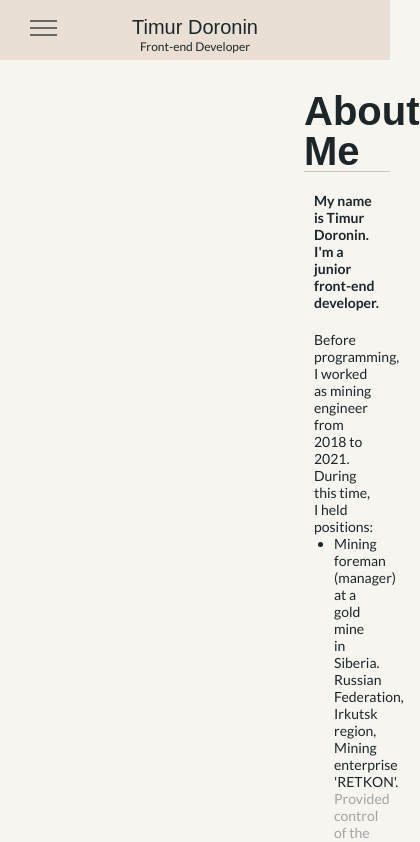
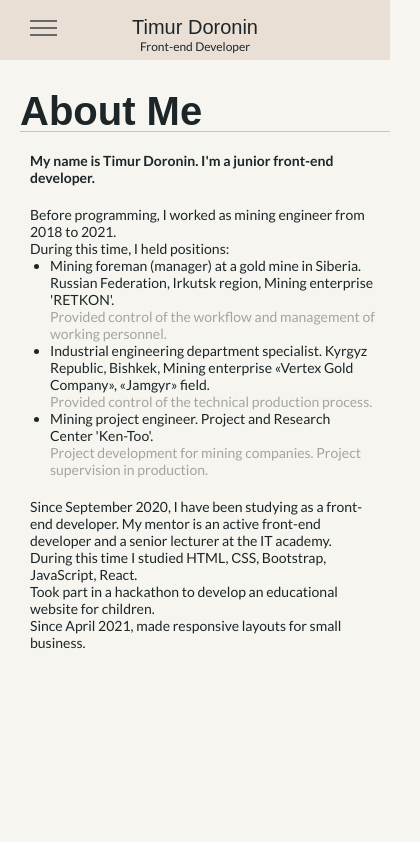
Before and after one commit to TimTimi4/CV, a React (Create React App) app: page / in a window 390 px wide. Shown: the top 842 px of the page, 420 px wide, since content can reach past the window. Built offline with nearby package versions, Linux system fonts and the light colour scheme; a web font is replaced by a local one.

Commit message:
add responsive about

```diff
--- a/src/components/PageTemplate/styled.js
+++ b/src/components/PageTemplate/styled.js
@@ -8,4 +8,7 @@ export const Content = styled.div`
   //slick-slider-work next-line
   min-width: 0;
   margin: 0px 0px 0px ${({ theme }) => theme.sizes.blocks.sidebar};
+  @media ${({ theme }) => theme.media.tablet} {
+    margin: 0px 0px 0px 0px;
+  }
 `
--- a/src/components/ProjectSlider/styled.js
+++ b/src/components/ProjectSlider/styled.js
@@ -35,7 +35,6 @@ export const StyledSlider = styled(Slider)`
     width: 6px;
     height: 6px;
     border: 2px solid ${({ theme }) => theme.colors.slider.dots};
-
     margin: 0px 7px 0px 7px;
   }
   .slick-dots li.slick-active{
--- a/src/pages/About/styled.js
+++ b/src/pages/About/styled.js
@@ -4,6 +4,9 @@ import MainTitle from '../../components/MainTitle'
 export const Wrapper = styled.div`
   margin: 0px 0px 50px 84px;
   font-size: ${({ theme }) => theme.sizes.fonts.primaryText};
+  @media ${({ theme }) => theme.media.tablet} {
+    margin: 0px 0px 40px 20px;
+  }
 `
 export const StyledMainTitle = styled(MainTitle)`
   margin: 91px 0px  0px;
--- a/src/pages/Contacts/styled.js
+++ b/src/pages/Contacts/styled.js
@@ -7,6 +7,9 @@ import ContactButton from '../../components/ContactButton'
 export const Wrapper = styled.div`
   margin: 0px 0px 50px 84px;
   font-size: ${({ theme }) => theme.sizes.fonts.primaryText};
+  @media ${({ theme }) => theme.media.tablet} {
+    margin: 0px 0px 40px 20px;
+  }
 `
 export const StyledRow = styled.div`
   display: flex;
--- a/src/pages/Projects/styled.js
+++ b/src/pages/Projects/styled.js
@@ -3,4 +3,7 @@ import styled from 'styled-components'
 export const Wrapper = styled.div`
   margin: 0px 0px 50px 84px;
   font-size: ${({ theme }) => theme.sizes.fonts.primaryText};
+  @media ${({ theme }) => theme.media.tablet} {
+    margin: 0px 0px 40px 20px;
+  }
 `
--- a/src/pages/Resume/styled.js
+++ b/src/pages/Resume/styled.js
@@ -2,6 +2,9 @@ import styled from 'styled-components'
 
 export const Wrapper = styled.div`
   margin: 0px 0px 50px 84px;
+  @media ${({ theme }) => theme.media.tablet} {
+    margin: 0px 0px 40px 20px;
+  }
 `
 
 export const Profile = styled.div`
```
